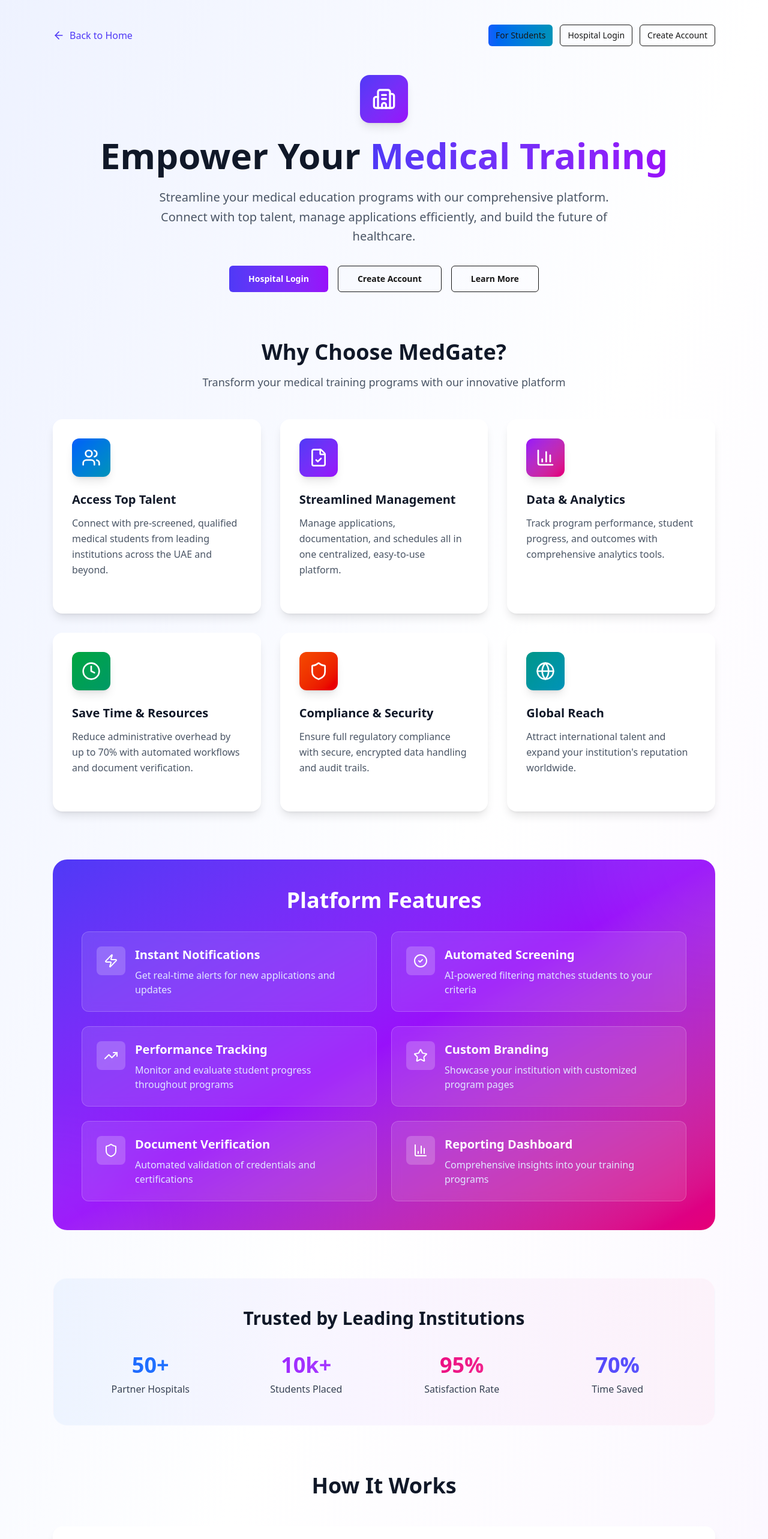
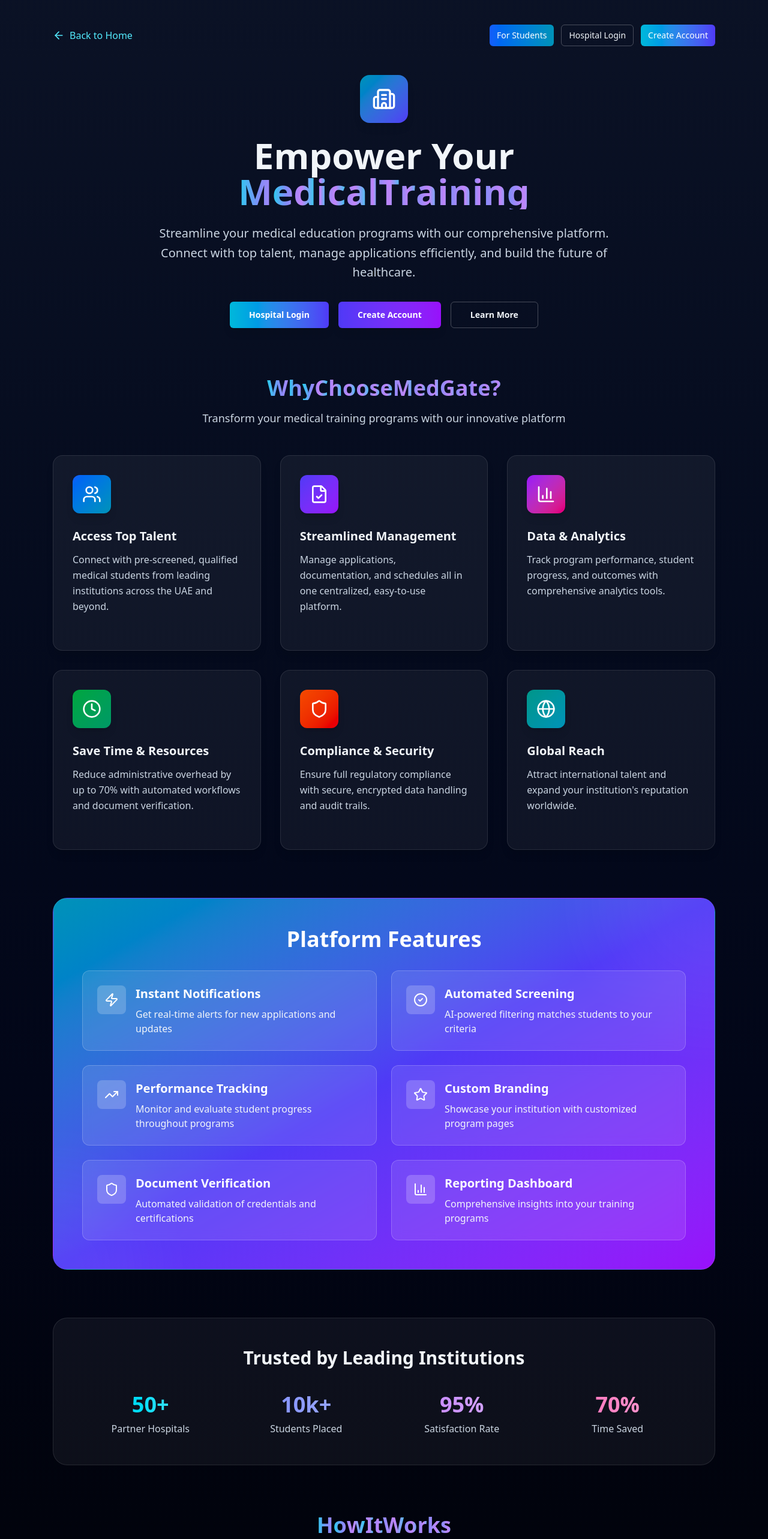
Before and after one commit to s1business84-hub/medgatefinal, a Next.js app in the folder medgate/: page /for-hospitals in a window 1280 px wide. Shown: the part 100-2666 px from the top of the page at 60% size. Built offline with nearby package versions, Linux system fonts and the light colour scheme.

Commit message:
Convert for-hospitals page to dark parallax + liquid glass theme; add glowing effects to footer text and links with drop-shadow animations

```diff
--- a/medgate/app/for-hospitals/page.tsx
+++ b/medgate/app/for-hospitals/page.tsx
@@ -1,30 +1,35 @@
 import Link from "next/link";
 import { ArrowLeft, Building2, Users, FileCheck, BarChart3, Clock, Shield, Globe, TrendingUp, Zap, CheckCircle2, Star } from "lucide-react";
 import { Button } from "@/components/ui/button";
+import { LiquidParallax } from "@/components/ui/liquid-parallax";
+import { AnimatedGradientText } from "@/components/ui/animated-gradient-text";
 
 export default function ForHospitalsPage() {
   return (
-    <div className="min-h-screen bg-gradient-to-br from-indigo-50 via-white to-purple-50 overflow-hidden">
-      <div className="max-w-6xl mx-auto px-6 py-16">
+    <div className="relative min-h-screen overflow-hidden bg-slate-950 text-slate-100">
+      <LiquidParallax />
+      <div className="pointer-events-none absolute inset-0 bg-gradient-to-b from-slate-900/70 via-slate-950/50 to-black/70" />
+
+      <div className="relative max-w-6xl mx-auto px-6 py-16">
         {/* Header */}
         <div className="flex items-center justify-between mb-12 animate-fade-in">
-          <Link href="/" className="flex items-center text-indigo-600 hover:text-indigo-800 transition-all duration-300 hover:translate-x-1">
+          <Link href="/" className="flex items-center text-cyan-300 hover:text-cyan-200 transition-all duration-300 hover:translate-x-1">
             <ArrowLeft className="w-5 h-5 mr-2" />
             Back to Home
           </Link>
-          <div className="flex gap-3">
+          <div className="flex gap-3 flex-wrap justify-end">
             <Link href="/student">
-              <Button size="sm" className="bg-gradient-to-r from-blue-600 to-cyan-600 hover:from-blue-700 hover:to-cyan-700 hover:scale-105 transition-all">
+              <Button size="sm" className="bg-gradient-to-r from-blue-600 to-cyan-600 hover:from-blue-500 hover:to-cyan-500 text-white hover:scale-105 transition-all">
                 For Students
               </Button>
             </Link>
             <Link href="/hospital-login">
-              <Button variant="outline" size="sm" className="hover:scale-105 transition-transform">
+              <Button variant="outline" size="sm" className="border-white/25 text-slate-100 hover:bg-white/10">
                 Hospital Login
               </Button>
             </Link>
             <Link href="/hospital/create-account">
-              <Button variant="outline" size="sm" className="hover:scale-105 transition-transform">
+              <Button size="sm" className="bg-gradient-to-r from-cyan-500 to-indigo-600 hover:from-cyan-400 hover:to-indigo-500 text-white">
                 Create Account
               </Button>
             </Link>
@@ -34,30 +39,30 @@
         {/* Hero Section */}
         <div className="text-center mb-20 animate-fade-in" style={{ animationDelay: '0.1s' }}>
           <div className="inline-block mb-6">
-            <div className="w-20 h-20 bg-gradient-to-br from-indigo-600 to-purple-600 rounded-2xl flex items-center justify-center mx-auto shadow-lg">
+            <div className="w-20 h-20 bg-gradient-to-br from-cyan-600 to-indigo-600 rounded-2xl flex items-center justify-center mx-auto shadow-lg">
               <Building2 className="w-10 h-10 text-white" />
             </div>
           </div>
-          <h1 className="text-4xl md:text-6xl font-bold text-gray-900 mb-6">
-            Empower Your <span className="bg-gradient-to-r from-indigo-600 to-purple-600 bg-clip-text text-transparent">Medical Training</span>
+          <h1 className="text-4xl md:text-6xl font-bold text-slate-100 mb-6">
+            Empower Your <span className="block"><AnimatedGradientText>Medical Training</AnimatedGradientText></span>
           </h1>
-          <p className="text-lg md:text-xl text-gray-600 max-w-3xl mx-auto leading-relaxed mb-8">
+          <p className="text-lg md:text-xl text-slate-300 max-w-3xl mx-auto leading-relaxed mb-8">
             Streamline your medical education programs with our comprehensive platform.
             Connect with top talent, manage applications efficiently, and build the future of healthcare.
           </p>
           <div className="flex flex-col sm:flex-row gap-4 justify-center">
             <Link href="/hospital-login">
-              <Button size="lg" className="bg-gradient-to-r from-indigo-600 to-purple-600 hover:from-indigo-700 hover:to-purple-700 hover:shadow-lg hover:scale-105 transition-all text-white font-semibold">
+              <Button size="lg" className="bg-gradient-to-r from-cyan-500 to-indigo-600 hover:from-cyan-400 hover:to-indigo-500 text-white font-semibold shadow-lg">
                 Hospital Login
               </Button>
             </Link>
             <Link href="/hospital/create-account">
-              <Button size="lg" variant="outline" className="hover:bg-indigo-50 hover:border-indigo-300 hover:scale-105 transition-all font-semibold">
+              <Button size="lg" className="bg-gradient-to-r from-indigo-600 to-purple-600 hover:from-indigo-500 hover:to-purple-500 text-white font-semibold shadow-lg">
                 Create Account
               </Button>
             </Link>
             <Link href="/about">
-              <Button size="lg" variant="outline" className="hover:bg-indigo-50 hover:border-indigo-300 hover:scale-105 transition-all font-semibold">
+              <Button size="lg" variant="outline" className="border-white/25 text-slate-100 hover:bg-white/10 font-semibold">
                 Learn More
               </Button>
             </Link>
@@ -67,8 +72,10 @@
         {/* Benefits Section */}
         <section className="mb-20 animate-fade-in" style={{ animationDelay: '0.2s' }}>
           <div className="text-center mb-12">
-            <h2 className="text-3xl sm:text-4xl font-bold text-gray-900 mb-4">Why Choose MedGate?</h2>
-            <p className="text-lg text-gray-600 max-w-2xl mx-auto">
+            <h2 className="text-3xl sm:text-4xl font-bold text-slate-100 mb-4">
+              <AnimatedGradientText>Why Choose MedGate?</AnimatedGradientText>
+            </h2>
+            <p className="text-lg text-slate-300 max-w-2xl mx-auto">
               Transform your medical training programs with our innovative platform
             </p>
           </div>
@@ -126,26 +133,28 @@
             ].map((benefit) => (
               <div
                 key={benefit.title}
-                className="group relative bg-white rounded-2xl shadow-lg hover:shadow-2xl overflow-hidden transition-all duration-300 animate-fade-in"
+                className="group relative rounded-2xl border border-white/10 bg-white/5 backdrop-blur-xl shadow-lg hover:shadow-2xl overflow-hidden transition-all duration-300 animate-fade-in"
                 style={{ animationDelay: `${0.3 + benefit.index * 0.1}s` }}
               >
                 {/* Animated gradient overlay */}
-                <div className={`absolute inset-0 bg-gradient-to-br ${benefit.bgGradient} opacity-0 group-hover:opacity-100 transition-opacity duration-300`} />
+                <div className={`absolute inset-0 bg-gradient-to-br from-cyan-600/10 via-transparent to-indigo-600/10 opacity-0 group-hover:opacity-100 transition-opacity duration-300`} />
 
-                {/* Floating shine */}
-                <div className="absolute -top-32 -right-32 w-64 h-64 bg-white rounded-full opacity-0 group-hover:opacity-20 blur-3xl transition-all duration-500" />
+                {/* Liquid glass shine effect */}
+                <div className="absolute inset-0 opacity-0 group-hover:opacity-20 transition-opacity duration-300">
+                  <div className="absolute top-0 left-0 w-1/2 h-1/2 bg-gradient-to-br from-white to-transparent rounded-full blur-xl" />
+                </div>
 
                 <div className="relative z-10 p-8">
                   <div className={`w-16 h-16 bg-gradient-to-br ${benefit.gradient} rounded-xl flex items-center justify-center mb-6 shadow-lg group-hover:scale-110 group-hover:rotate-6 transition-all duration-300`}>
                     <benefit.icon className="w-8 h-8 text-white" />
                   </div>
-                  <h3 className="text-xl font-bold text-gray-900 mb-3">
+                  <h3 className="text-xl font-bold text-slate-100 mb-3">
                     {benefit.title}
                   </h3>
-                  <p className="text-gray-600 group-hover:text-gray-700 transition-colors leading-relaxed">
+                  <p className="text-slate-300 group-hover:text-slate-200 transition-colors leading-relaxed">
                     {benefit.description}
                   </p>
-                  <div className={`mt-6 h-1 bg-gradient-to-r ${benefit.gradient} rounded-full scale-x-0 group-hover:scale-x-100 transition-transform duration-500 origin-left`} />
+                  <div className={`mt-6 h-1 bg-gradient-to-r ${benefit.gradient} rounded-full transform origin-left scale-x-0 group-hover:scale-x-100 transition-transform duration-500`} />
                 </div>
               </div>
             ))}
@@ -154,7 +163,7 @@
 
         {/* Features Section */}
         <section className="mb-20 animate-fade-in" style={{ animationDelay: '0.4s' }}>
-          <div className="relative bg-gradient-to-br from-indigo-600 via-purple-600 to-pink-600 rounded-3xl p-8 md:p-12 text-white overflow-hidden group">
+          <div className="relative bg-gradient-to-br from-cyan-600 via-indigo-600 to-purple-600 rounded-3xl p-8 md:p-12 text-white overflow-hidden group border border-white/10">
             {/* Animated background elements */}
             <div className="absolute top-0 right-0 w-96 h-96 bg-white opacity-5 rounded-full blur-3xl -mr-48 -mt-48 group-hover:scale-125 transition-transform duration-500" />
             <div className="absolute bottom-0 left-0 w-80 h-80 bg-white opacity-5 rounded-full blur-3xl -ml-40 -mb-40 group-hover:scale-110 transition-transform duration-500" />
@@ -181,7 +190,7 @@
                       </div>
                       <div>
                         <h3 className="text-xl font-bold mb-2">{feature.title}</h3>
-                        <p className="text-indigo-100">{feature.desc}</p>
+                        <p className="text-slate-100">{feature.desc}</p>
                       </div>
                     </div>
                   </div>
@@ -193,24 +202,24 @@
 
         {/* Statistics Section */}
         <section className="mb-20 animate-fade-in" style={{ animationDelay: '0.5s' }}>
-          <div className="rounded-3xl overflow-hidden backdrop-blur-xl bg-gradient-to-r from-blue-100/40 via-purple-100/40 to-pink-100/40 border border-white/30 p-8 md:p-12">
-            <h2 className="text-3xl font-bold text-gray-900 mb-10 text-center">Trusted by Leading Institutions</h2>
+          <div className="rounded-3xl overflow-hidden backdrop-blur-xl bg-white/5 border border-white/10 p-8 md:p-12">
+            <h2 className="text-3xl font-bold text-slate-100 mb-10 text-center">Trusted by Leading Institutions</h2>
             <div className="grid md:grid-cols-4 gap-8 text-center">
               <div>
-                <div className="text-4xl font-bold bg-clip-text bg-gradient-to-r from-blue-600 to-blue-500 text-transparent mb-2">50+</div>
-                <p className="text-gray-700 font-medium">Partner Hospitals</p>
+                <div className="text-4xl font-bold bg-clip-text bg-gradient-to-r from-cyan-400 to-cyan-300 text-transparent mb-2">50+</div>
+                <p className="text-slate-300 font-medium">Partner Hospitals</p>
               </div>
               <div>
-                <div className="text-4xl font-bold bg-clip-text bg-gradient-to-r from-purple-600 to-purple-500 text-transparent mb-2">10k+</div>
-                <p className="text-gray-700 font-medium">Students Placed</p>
+                <div className="text-4xl font-bold bg-clip-text bg-gradient-to-r from-indigo-400 to-indigo-300 text-transparent mb-2">10k+</div>
+                <p className="text-slate-300 font-medium">Students Placed</p>
               </div>
               <div>
-                <div className="text-4xl font-bold bg-clip-text bg-gradient-to-r from-pink-600 to-pink-500 text-transparent mb-2">95%</div>
-                <p className="text-gray-700 font-medium">Satisfaction Rate</p>
+                <div className="text-4xl font-bold bg-clip-text bg-gradient-to-r from-purple-400 to-purple-300 text-transparent mb-2">95%</div>
+                <p className="text-slate-300 font-medium">Satisfaction Rate</p>
               </div>
               <div>
-                <div className="text-4xl font-bold bg-clip-text bg-gradient-to-r from-indigo-600 to-indigo-500 text-transparent mb-2">70%</div>
-                <p className="text-gray-700 font-medium">Time Saved</p>
+                <div className="text-4xl font-bold bg-clip-text bg-gradient-to-r from-pink-400 to-pink-300 text-transparent mb-2">70%</div>
+                <p className="text-slate-300 font-medium">Time Saved</p>
               </div>
             </div>
           </div>
@@ -218,7 +227,9 @@
 
         {/* How It Works */}
         <section className="mb-20 animate-fade-in" style={{ animationDelay: '0.6s' }}>
-          <h2 className="text-4xl font-bold text-gray-900 mb-12 text-center">How It Works</h2>
+          <h2 className="text-4xl font-bold text-slate-100 mb-12 text-center">
+            <AnimatedGradientText>How It Works</AnimatedGradientText>
+          </h2>
 
           <div className="space-y-6">
             {[
@@ -249,24 +260,24 @@
             ].map((step) => (
               <div
                 key={step.step}
-                className="group relative bg-white rounded-2xl shadow-lg hover:shadow-2xl overflow-hidden transition-all duration-300 hover:-translate-y-1"
+                className="group relative rounded-2xl border border-white/10 bg-white/5 backdrop-blur-xl shadow-lg hover:shadow-2xl overflow-hidden transition-all duration-300 hover:-translate-y-1"
               >
                 {/* Gradient overlay */}
-                <div className="absolute inset-0 bg-gradient-to-r from-indigo-50 to-purple-50 opacity-0 group-hover:opacity-100 transition-opacity duration-300" />
+                <div className="absolute inset-0 bg-gradient-to-r from-cyan-600/10 to-indigo-600/10 opacity-0 group-hover:opacity-100 transition-opacity duration-300" />
 
                 {/* Animated left accent */}
-                <div className="absolute left-0 top-0 bottom-0 w-2 bg-gradient-to-b from-indigo-600 to-purple-600 scale-y-0 group-hover:scale-y-100 transition-transform duration-300 origin-top" />
+                <div className="absolute left-0 top-0 bottom-0 w-2 bg-gradient-to-b from-cyan-500 to-indigo-600 scale-y-0 group-hover:scale-y-100 transition-transform duration-300 origin-top" />
 
                 <div className="relative z-10 p-8">
                   <div className="flex items-start">
-                    <div className="w-16 h-16 rounded-full flex items-center justify-center mr-6 flex-shrink-0 bg-gradient-to-br from-indigo-600 to-purple-600 shadow-md group-hover:scale-110 transition-transform duration-300">
+                    <div className="w-16 h-16 rounded-full flex items-center justify-center mr-6 flex-shrink-0 bg-gradient-to-br from-cyan-500 to-indigo-600 shadow-md group-hover:scale-110 transition-transform duration-300">
                       <span className="text-white font-bold text-2xl">{step.step}</span>
                     </div>
                     <div className="flex-grow">
-                      <h3 className="text-2xl font-bold text-gray-900 mb-3">
+                      <h3 className="text-2xl font-bold text-slate-100 mb-3">
                         {step.title}
                       </h3>
-                      <p className="text-gray-600 group-hover:text-gray-700 transition-colors leading-relaxed text-lg">
+                      <p className="text-slate-300 group-hover:text-slate-200 transition-colors leading-relaxed text-lg">
                         {step.description}
                       </p>
                     </div>
@@ -279,24 +290,24 @@
 
         {/* Call to Action */}
         <section className="text-center animate-fade-in" style={{ animationDelay: '0.7s' }}>
-          <div className="relative bg-gradient-to-br from-white via-indigo-50/50 to-purple-50 rounded-3xl shadow-2xl p-8 md:p-12 border border-indigo-200/50 overflow-hidden group">
+          <div className="relative rounded-3xl border border-white/10 bg-white/5 backdrop-blur-xl shadow-2xl p-8 md:p-12 overflow-hidden group">
             {/* Animated gradient glow */}
-            <div className="absolute -top-20 -right-20 w-40 h-40 bg-gradient-to-br from-indigo-400 to-purple-400 rounded-full opacity-0 blur-3xl group-hover:opacity-10 transition-opacity duration-500" />
+            <div className="absolute -top-20 -right-20 w-40 h-40 bg-gradient-to-br from-cyan-400 to-indigo-400 rounded-full opacity-0 blur-3xl group-hover:opacity-20 transition-opacity duration-500" />
 
             <div className="relative z-10">
-              <h2 className="text-4xl font-bold text-gray-900 mb-6">Ready to Transform Your Programs?</h2>
-              <p className="text-lg text-gray-600 mb-10 max-w-2xl mx-auto leading-relaxed">
+              <h2 className="text-4xl font-bold text-slate-100 mb-6">Ready to Transform Your Programs?</h2>
+              <p className="text-lg text-slate-300 mb-10 max-w-2xl mx-auto leading-relaxed">
                 Join leading healthcare institutions using MedGate to streamline their medical education programs.
                 Get started today and experience the difference.
               </p>
               <div className="flex flex-col sm:flex-row gap-4 justify-center">
                 <Link href="/hospital-login">
-                  <Button size="lg" className="bg-gradient-to-r from-indigo-600 to-purple-600 hover:from-indigo-700 hover:to-purple-700 hover:shadow-lg hover:scale-105 transition-all text-white font-semibold">
+                  <Button size="lg" className="bg-gradient-to-r from-cyan-500 to-indigo-600 hover:from-cyan-400 hover:to-indigo-500 text-white font-semibold shadow-lg">
                     Get Started Now
                   </Button>
                 </Link>
                 <Link href="/about">
-                  <Button size="lg" variant="outline" className="hover:bg-indigo-50 hover:border-indigo-300 hover:scale-105 transition-all font-semibold">
+                  <Button size="lg" variant="outline" className="border-white/25 text-slate-100 hover:bg-white/10 font-semibold">
                     Schedule a Demo
                   </Button>
                 </Link>
```
Also changed, not shown: medgate/components/sections/footer.tsx (+19 -19 lines).
